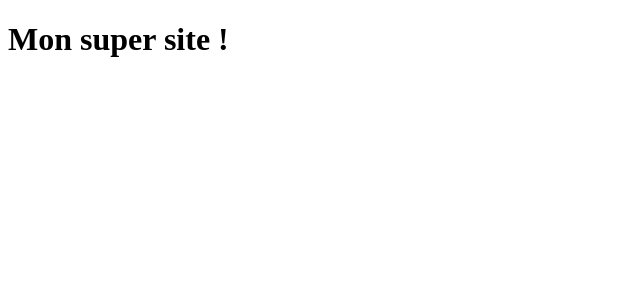
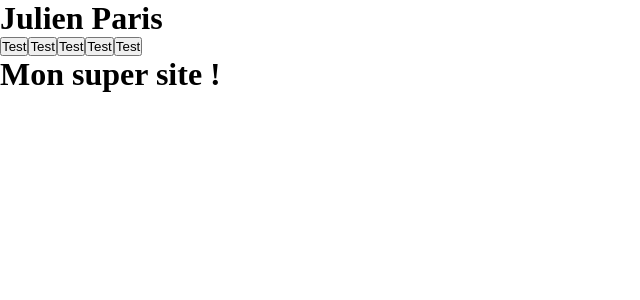
Before and after one commit to parisjulien/julienparis-webfront, a Vue app: page / in a window 1280 px wide. Shown: the top 300 px of the page, without its empty margins (0-640 px from the left). Built offline with nearby package versions, Linux system fonts and the light colour scheme.

Commit message:
Add themes configuration

```diff
--- a/public/index.html
+++ b/public/index.html
@@ -11,7 +11,7 @@
     <noscript>
       <strong>We're sorry but <%= htmlWebpackPlugin.options.title %> doesn't work properly without JavaScript enabled. Please enable it to continue.</strong>
     </noscript>
-    <div id="app"></div>
+    <div id="app" class="darkTheme"></div>
     <!-- built files will be auto injected -->
   </body>
 </html>
--- a/src/App.vue
+++ b/src/App.vue
@@ -1,6 +1,27 @@
 <template>
-  <router-view/>
+    <Navigation>
+      <NavigationBtn />
+      <NavigationBtn />
+      <NavigationBtn />
+      <NavigationBtn />
+      <NavigationBtn />
+    </Navigation>
+
+  <main>
+    <router-view/>
+  </main>
 </template>
 
+<script setup lang="ts">
+import Navigation from "@/components/navigation/Navigation";
+import NavigationBtn from '@/components/navigation/NavigationBtn';
+
+</script>
+
 <style lang="scss">
+  * {
+    margin: 0;
+    padding: 0;
+    box-sizing: border-box;
+  }
 </style>
--- /dev/null
+++ b/src/assets/scss/_themes.scss
@@ -0,0 +1,29 @@
+$themes: (
+		darkTheme: (
+				"text-color": rgb(245, 0, 0),
+				"bg-color": #424242,
+		),
+		lightTheme: (
+				"text-color": black,
+				"bg-color": #f5f5f5,
+		),
+);
+
+$theme-map: null !global;
+
+// Mixin used to get css properties for theming.
+@mixin theme() {
+  @each $theme, $map in $themes {
+	$theme-map: $map !global;
+
+	.#{$theme} & {
+	  @content;
+	}
+  }
+  $theme-map: null !global;
+}
+
+// Function to get property from used theme.
+@function theme-get($key) {
+  @return map-get($theme-map, $key);
+}
--- /dev/null
+++ b/src/components/navigation/Navigation.vue
@@ -0,0 +1,16 @@
+<template>
+  <div>
+    <header>
+      <h1>Julien Paris</h1>
+    </header>
+    <nav>
+      <slot></slot>
+    </nav>
+  </div>
+</template>
+
+<script setup lang="ts">
+</script>
+
+<style scoped lang="scss">
+</style>
--- /dev/null
+++ b/src/components/navigation/NavigationBtn.vue
@@ -0,0 +1,9 @@
+<template>
+  <button>Test</button>
+</template>
+
+<script setup lang="ts">
+</script>
+
+<style scoped lang="scss">
+</style>
--- a/src/router/index.ts
+++ b/src/router/index.ts
@@ -1,5 +1,6 @@
 import { createRouter, createWebHistory, RouteRecordRaw } from 'vue-router'
-import Home from '../views/Home.vue'
+import Home from '../views/Home.vue';
+import About from '../views/About.vue';
 
 const routes: Array<RouteRecordRaw> = [
   {
@@ -7,6 +8,11 @@ const routes: Array<RouteRecordRaw> = [
     name: 'Home',
     component: Home
   },
+  {
+    path: '/a-propos',
+    name: 'About',
+    component: About
+  }
 ]
 
 const router = createRouter({
--- /dev/null
+++ b/src/views/About.vue
@@ -0,0 +1,12 @@
+<template>
+  <main id="about">
+
+  </main>
+</template>
+
+<script setup lang="ts">
+
+</script>
+
+<style scoped lang="scss">
+</style>
--- /dev/null
+++ b/vue.config.js
@@ -0,0 +1,11 @@
+module.exports = {
+    css: {
+        loaderOptions: {
+            sass: {
+                prependData: `
+                    @import "@/assets/scss/_themes.scss";
+                `
+            }
+        }
+    }
+};
```
